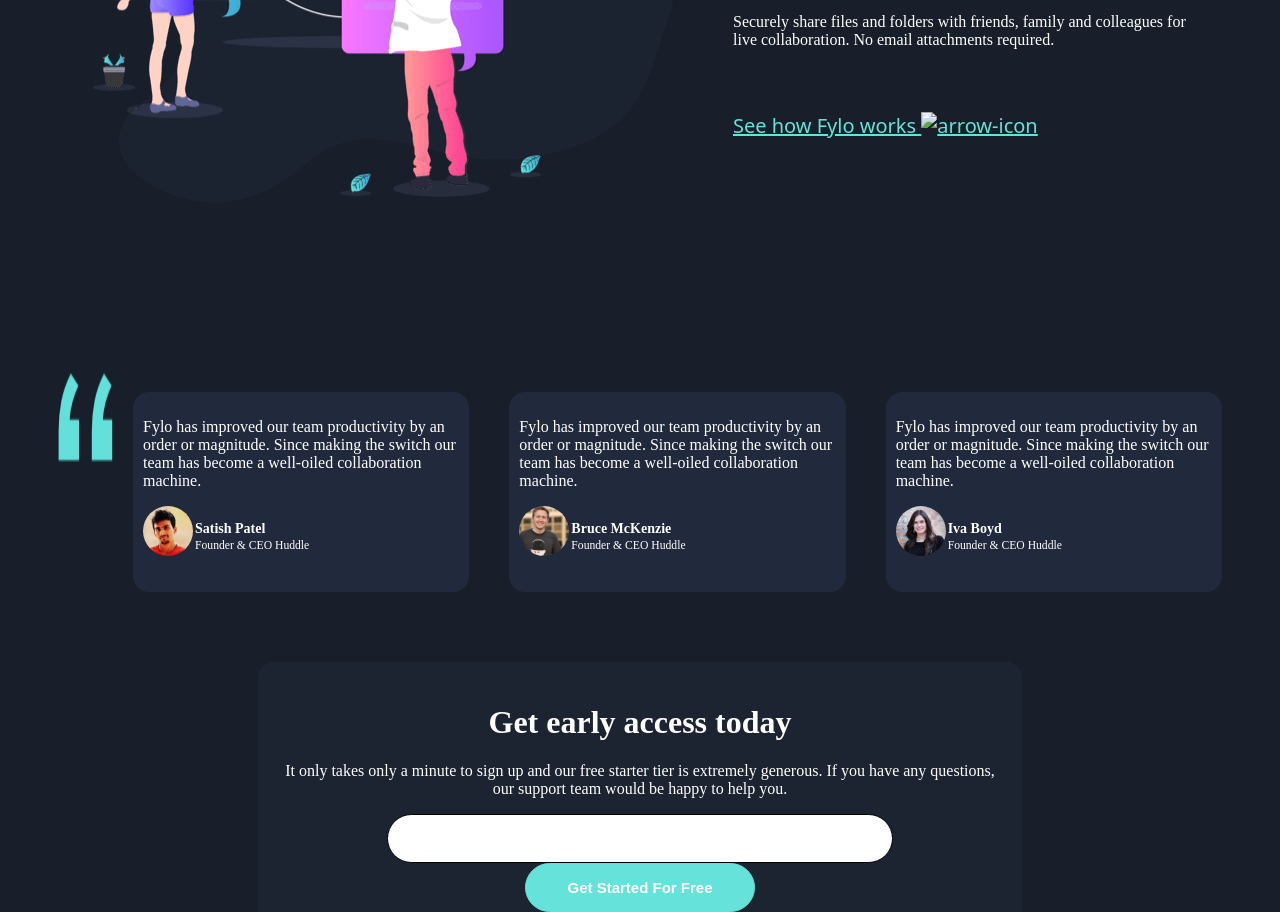
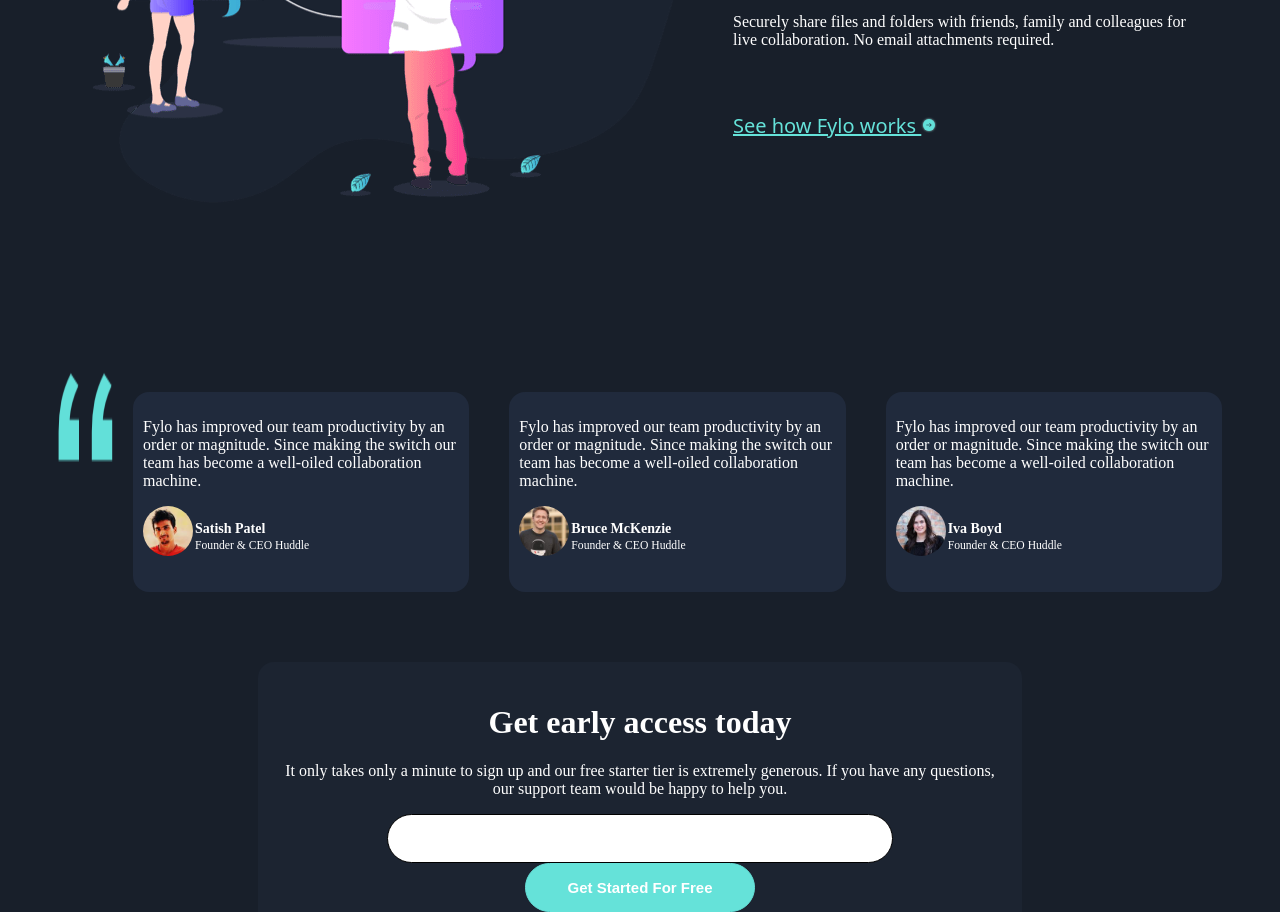
Before and after one commit to Timineri/A-Landing-Page, a plain HTML site: page index.html in a window 1280 px wide. Shown: the part 2068-2980 px from the top of the page. Drawn offline with Linux system fonts and the light colour scheme.

Commit message:
Update index.html

```diff
--- a/index.html
+++ b/index.html
@@ -71,7 +71,7 @@
         storage needs.</p>
     <p>Securely share files and folders with friends, family and colleagues for live collaboration. No email
         attachments required.</p>
-    <a id="arrow"><p>See how Fylo works <img src="icons/icon-arrow.svg" alt="arrow-icon" id="arrow-icon"></p></a>
+    <a id="arrow"><p>See how Fylo works <img src="icon-arrow.svg" alt="arrow-icon" id="arrow-icon"></p></a>
     </p>
 </div>
 </div>
```
